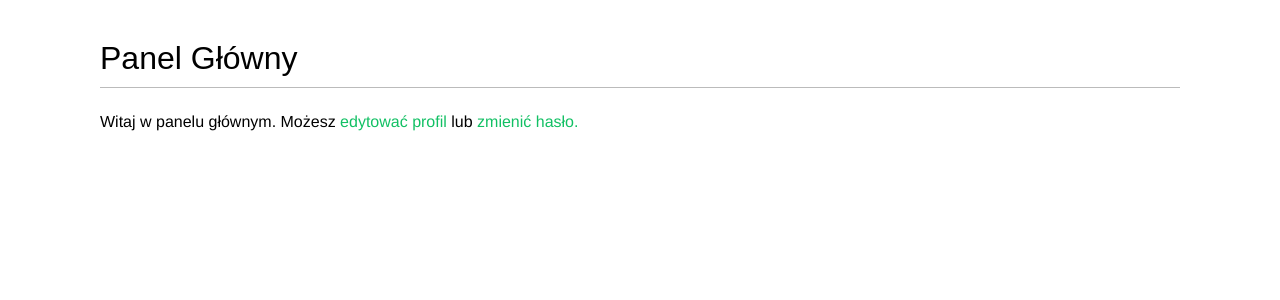
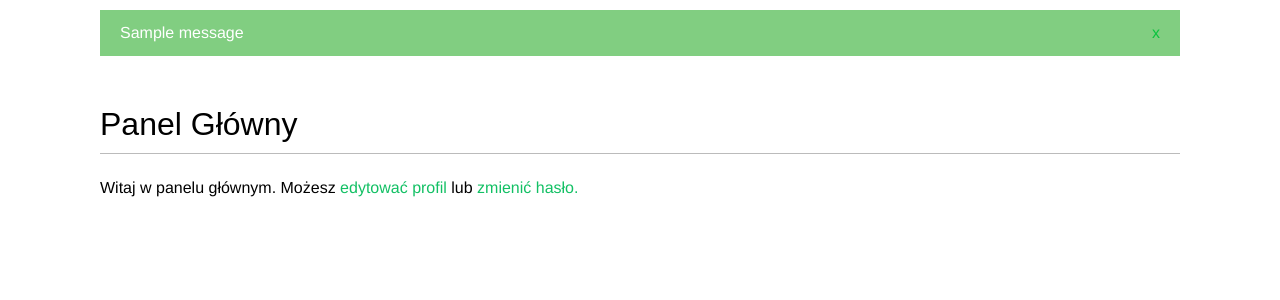
Before and after one commit to ossker/bookmarks-app, a Django app: page /account/ in a window 1280 px wide. Shown: the part 48-348 px from the top of the page. Run offline with Django 3.2, Linux system fonts and the light colour scheme; a user stored in the database is signed in; tables that the repository leaves empty hold one stand-in row (values such as "Sample post"); one stand-in notice (Sample message) is shown; some web fonts are replaced.

Commit message:
Framework for the messages used.

```diff
--- a/bookmarks/account/templates/base.html
+++ b/bookmarks/account/templates/base.html
@@ -10,13 +10,13 @@
         <span class="logo">Bookmarks</span>
         {% if request.user.is_authenticated %}
             <ul class="menu">
-                <li {% if section == "dashboard" %} class="selected" {% endif %}>
+                <li {% if section == 'dashboard' %} class="selected" {% endif %}>
                     <a href="{% url 'dashboard' %}">Panel główny</a>
                 </li>
-                <li {% if section == "images" %} class="selected" {% endif %}>
+                <li {% if section == 'images' %} class="selected" {% endif %}>
                     <a href="#">Obrazy</a>
                 </li>
-                <li {% if section == "people" %} class="selected" {% endif %}>
+                <li {% if section == 'people' %} class="selected" {% endif %}>
                     <a href="#">Osoby</a>
                 </li>
             </ul>
@@ -31,6 +31,17 @@
         </span>
     </div>
 
+    {% if messages %}
+         <ul class="messages">
+            {% for message in messages %}
+            <li class="{{ message.tags }}">
+                {{ message|safe }}
+                <a href="#" class="close">x</a>
+            </li>
+            {% endfor %}
+         </ul>
+    {% endif %}
+
     <div id="content">
         {% block content %}
         {% endblock %}
--- a/bookmarks/account/views.py
+++ b/bookmarks/account/views.py
@@ -4,6 +4,7 @@ from django.http import HttpResponse
 from django.shortcuts import render
 from .forms import LoginForm, UserRegistrationForm, UserEditForm, ProfileEditForm
 from .models import Profile
+from django.contrib import messages
 
 def user_login(request):
     if request.method == 'POST':
@@ -45,6 +46,9 @@ def edit(request):
         if user_form.is_valid() and profile_form.is_valid():
             user_form.save()
             profile_form.save()
+            messages.success(request, "Uaktualnienie profilu zakończyło się sukcesem.")
+        else:
+            messages.error(request, "Wystąpił błąd podczas uaktualniania profilu.")
     else:
         user_form = UserEditForm(instance=request.user)
         profile_form = ProfileEditForm(instance=request.user.profile)
```
